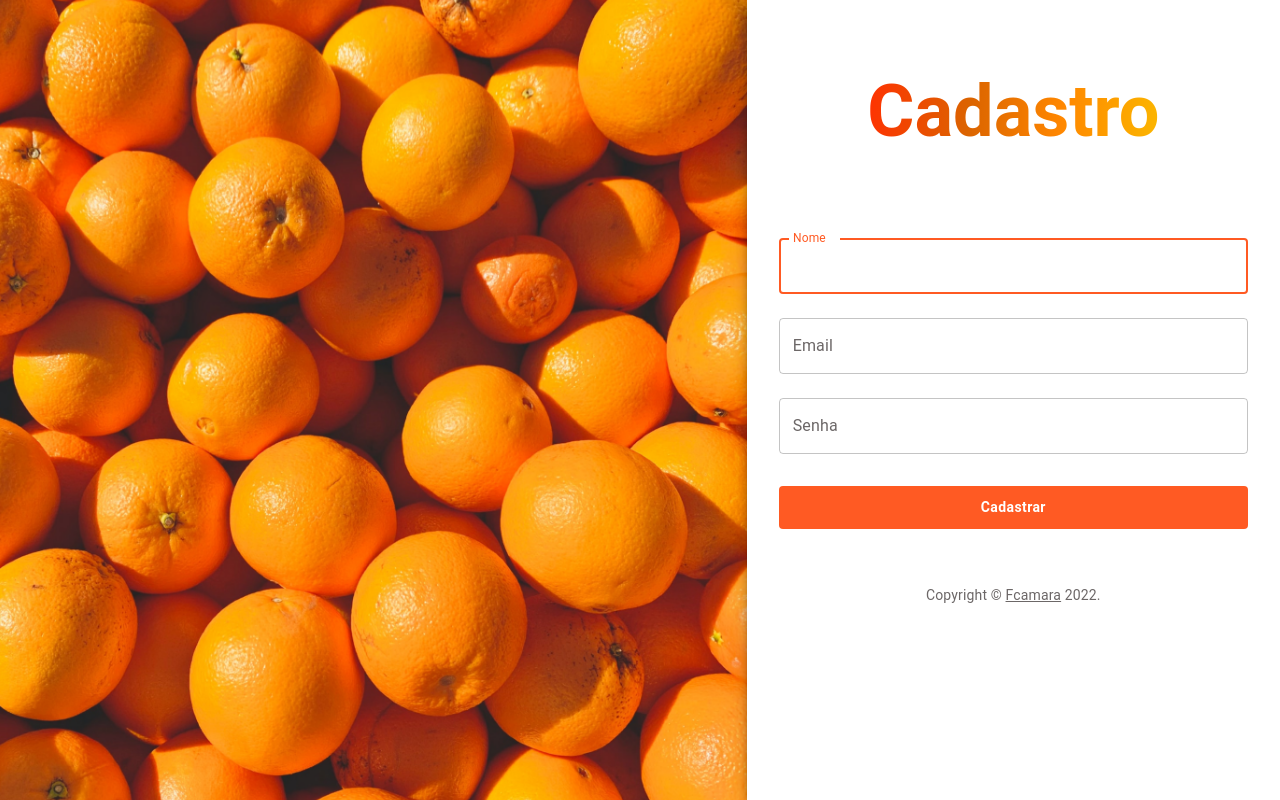
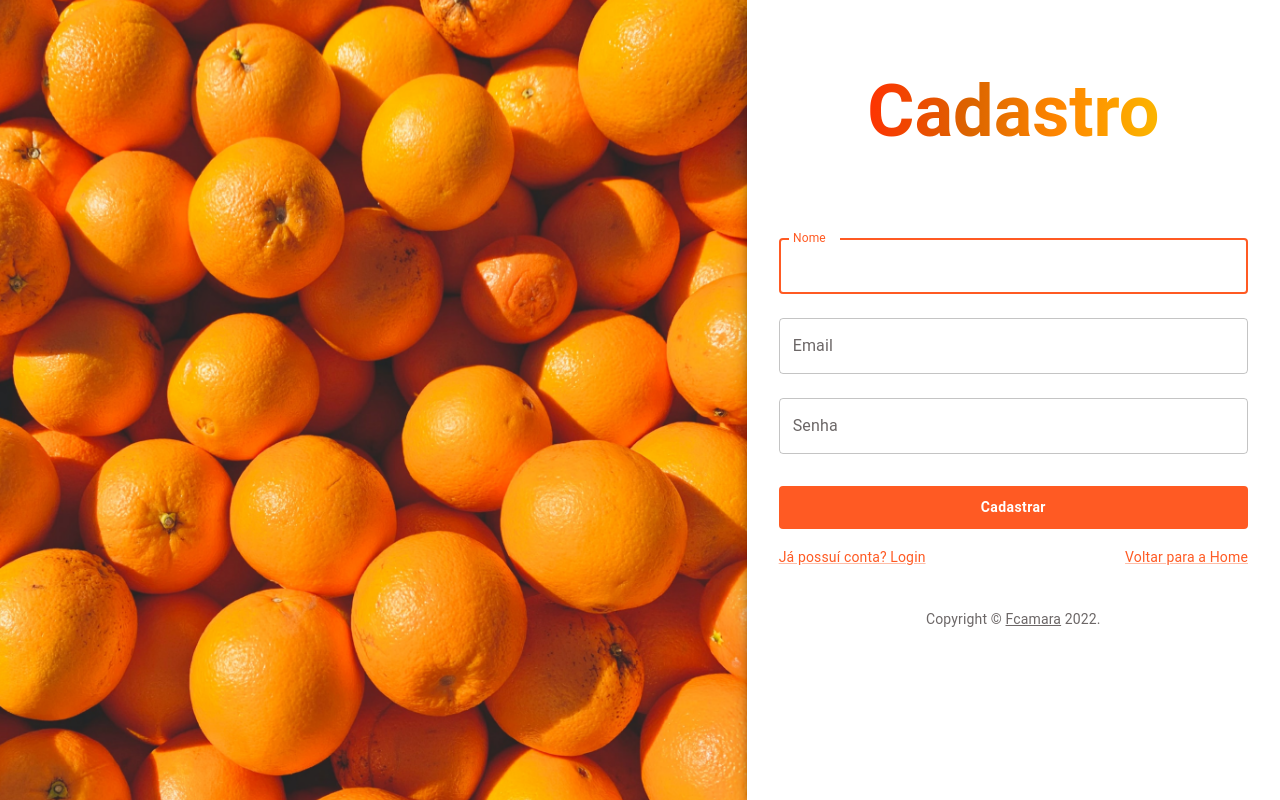
Before and after one commit to squad34-2022/hackathon_squad34_frontend, a React (Vite) app: page /cadastro in a window 1280 px wide. Built offline with nearby package versions, Linux system fonts and the light colour scheme.

Commit message:
:recycle: feat: add link bettwen register page and login page

```diff
--- a/src/pages/Home/Home.jsx
+++ b/src/pages/Home/Home.jsx
@@ -1,8 +1,12 @@
-import { Box, Button, Grid, Toolbar, Typography } from "@mui/material";
+import { Box, Button, Grid, Typography } from "@mui/material";
+import { useNavigate } from "react-router-dom";
 import Footer from "../../components/Footer/Footer";
 import "./home.css";
 
 function Home() {
+  const navigate = useNavigate();
+
+
   return (
     <div className="home-body">
       <Grid
@@ -50,7 +54,11 @@ function Home() {
           </Grid>
         </Grid>
       </Grid>
-
+      <Button
+        fullWidth
+        onClick={() => {
+          navigate("/trilhas");
+        }}>
         <Grid
           container
           justifyContent="center"
@@ -95,7 +103,7 @@ function Home() {
             </Grid>
           </Grid>
         </Grid>
-      {/* </Button> */}
+      </Button>
 
       <Footer />
     </div>
--- a/src/pages/Login/index.jsx
+++ b/src/pages/Login/index.jsx
@@ -8,7 +8,7 @@ import TextField from "@mui/material/TextField";
 import Typography from "@mui/material/Typography";
 import * as React from "react";
 import { useNavigate } from "react-router-dom";
-import { toast, ToastContainer } from "react-toastify";
+import { toast } from "react-toastify";
 import "react-toastify/dist/ReactToastify.css";
 import { AuthContext } from "../../context/Auth";
 import "./styles.css";
@@ -130,10 +130,23 @@ export default function Login() {
             >
               Entrar
             </Button>
-            <Grid container>
+            <Grid container justifyContent="space-between">
               <Grid item>
-                <Link href="/cadastro" variant="body2">
+                <Link
+                  onClick={() => {
+                    navigate("/cadastro");
+                  }}
+                  variant="body2">
                   {"Não tem uma conta? Criar"}
+                </Link>
+              </Grid>
+              <Grid item>
+                <Link
+                  onClick={() => {
+                    navigate("/");
+                  }}
+                  variant="body2">
+                  {"Voltar para a Home"}
                 </Link>
               </Grid>
             </Grid>
--- a/src/pages/Register/index.jsx
+++ b/src/pages/Register/index.jsx
@@ -1,22 +1,16 @@
-import LockOutlinedIcon from "@mui/icons-material/LockOutlined";
-import Avatar from "@mui/material/Avatar";
 import Box from "@mui/material/Box";
 import Button from "@mui/material/Button";
-import Checkbox from "@mui/material/Checkbox";
 import CssBaseline from "@mui/material/CssBaseline";
-import FormControlLabel from "@mui/material/FormControlLabel";
 import Grid from "@mui/material/Grid";
 import Link from "@mui/material/Link";
 import Paper from "@mui/material/Paper";
-import { createTheme, ThemeProvider } from "@mui/material/styles";
 import TextField from "@mui/material/TextField";
 import Typography from "@mui/material/Typography";
 import * as React from "react";
 import { useNavigate } from "react-router-dom";
-import { toast, ToastContainer } from "react-toastify";
+import { toast } from "react-toastify";
 import "react-toastify/dist/ReactToastify.css";
 import { AuthContext } from "../../context/Auth";
-import UserServices from "../../services/userServices";
 import "./styles.css";
 
 function Copyright(props) {
@@ -150,6 +144,26 @@ export default function Register() {
             >
               Cadastrar
             </Button>
+            <Grid container justifyContent="space-between">
+              <Grid item>
+                <Link
+                  onClick={() => {
+                    navigate("/login");
+                  }}
+                  variant="body2">
+                  {"Já possuí conta? Login"}
+                </Link>
+              </Grid>
+              <Grid item>
+                <Link
+                  onClick={() => {
+                    navigate("/");
+                  }}
+                  variant="body2">
+                  {"Voltar para a Home"}
+                </Link>
+              </Grid>
+            </Grid>
             <Copyright sx={{ mt: 5 }} />
           </Box>
         </Box>
--- a/src/routes/index.jsx
+++ b/src/routes/index.jsx
@@ -18,14 +18,7 @@ export default function Rotas() {
         <Route path="/" element={<Home />} />
         <Route path="/login" element={<Login />} />
         <Route path="/cadastro" element={<Register />} />
-        <Route
-          path="/trilhas"
-          element={
-            <PrivateRoute>
-              <Trilhas />
-            </PrivateRoute>
-          }
-        />
+        <Route path="/trilhas" element={<Trilhas />} />
         <Route
           path="/dashboard"
           element={
```
Lines whose indentation alone changed are shown as unchanged.
